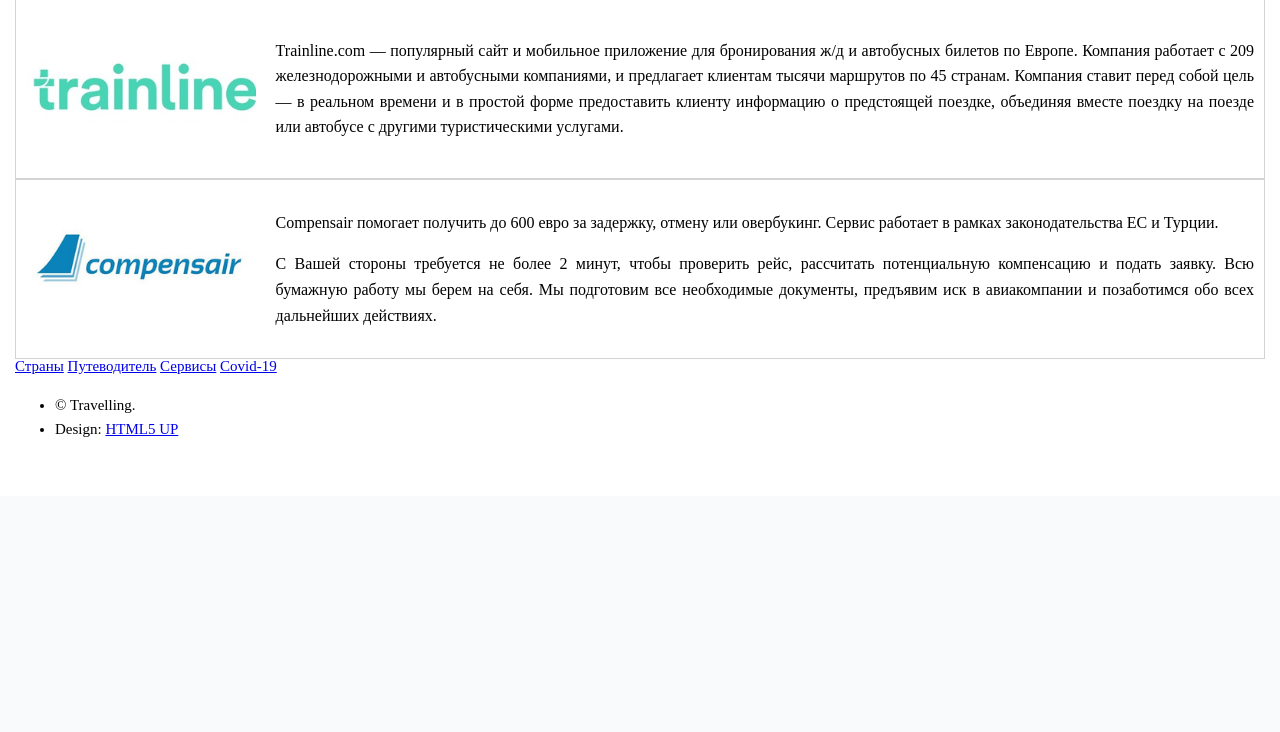
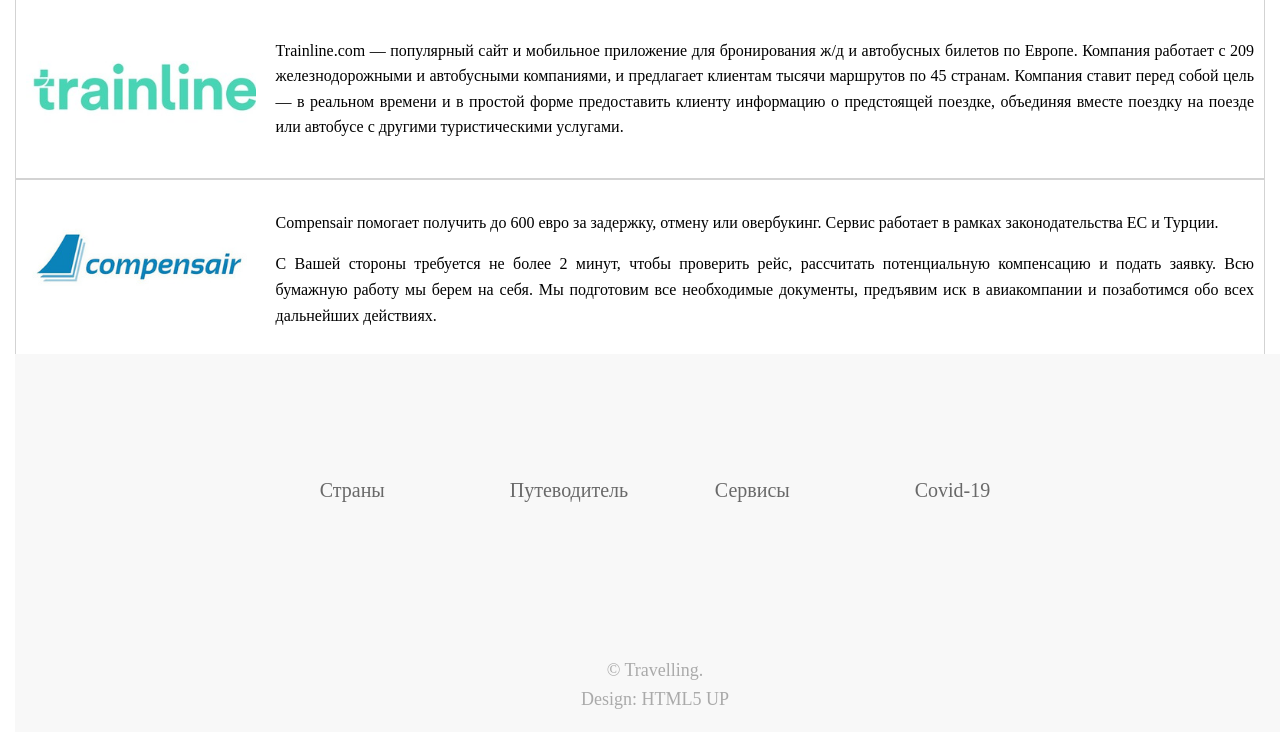
Before and after one commit to algorithm-ssau/travelling, a Django app: template hello/templates/hello/main.html in a window 1280 px wide; the page is wider, and only the part inside the window is pictured. Shown: the part 4828-5560 px from the top of that part. Before the commit the page ends 5265 px from the top of that part, so only its background shows below. Run offline with Django 3.2, Linux system fonts and the light colour scheme; the template is opened without the code that fills it, so the values that code supplies are empty.

Commit message:
for section footer

```diff
--- a/hello/static/hello/style.css
+++ b/hello/static/hello/style.css
@@ -385,3 +385,82 @@ display	: table;
 	padding: 10px 10px 10px 10px;
 	text-align: justify;
 }
+/*footer*/
+.footer{
+	padding-top: 20px;
+	background-color: #f8f8f8;
+	width: 100%;
+ 	position: absolute;
+ 	text-align: center;
+
+}
+.footer__inner{
+	margin-top: 100px;
+	margin-bottom: 150px;
+	display: flex;
+ 	justify-content: center;
+ 	align-items: center;
+}
+.nav_footer{
+ 	font-size: 20px;
+ 	text-transform: capitalize;
+ }
+
+ .nav__link_footer{
+ 	display: inline-block;
+ 	vertical-align: top;
+ 	margin:0 60px;
+ 	position: relative;
+
+ 	color: #696969;
+ 	text-decoration: none;
+    z-index: 1;
+
+     max-width: 80px;
+     font-size: 20px;
+
+    cursor: pointer;
+    transition: 2s linear;
+ }
+
+ .nav__link_footer:after{
+ 	content: "";
+ 	display: block;
+ 	width: 100%;
+
+ 	background-color: #fce38a;
+ 	opacity: 0;
+
+ 	position: absolute;
+ 	top: 100%;
+ 	left: 0;
+ 	z-index: 1;
+
+	transition: opacity .2s linear;
+ }
+
+ .nav__link_footer:hover{
+ 	color:	#00BFFF;
+ 	-webkit-transform: scale(1);
+     transform: scale(1.2);
+ }
+ .nav__link_footer:hover:after{
+ 	opacity: 1;
+ }
+
+ .copyright {
+
+    font-size: 1.2em;
+    color: #aaa;
+}
+
+.about_pr {
+	text-decoration: none;
+    cursor: default;
+    list-style: none;
+    padding-left: 0;
+}
+.about_li{
+	text-decoration: none;
+	color: #aaa;
+}
```
